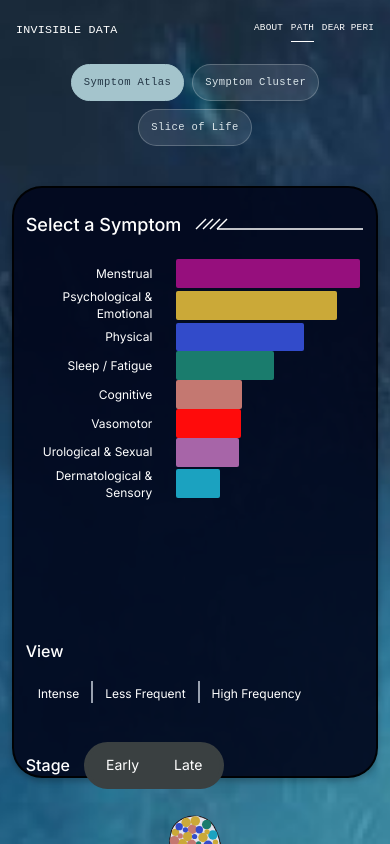
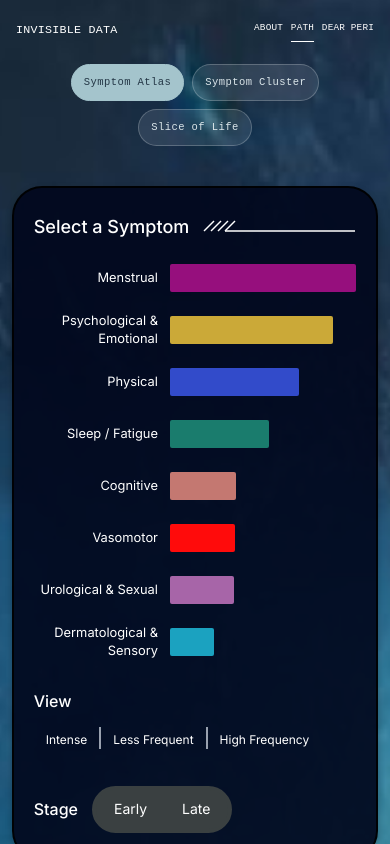
Before and after one commit to mittalnidhi/The-Invisible-Data, a React (Vite) app: page /colony in a window 390 px wide. Shown: the top 844 px of the page. Built offline with nearby package versions, Linux system fonts and the light colour scheme.

Commit message:
changed left control panel in colony for mobile so that it scales well

```diff
--- a/src/Colony.css
+++ b/src/Colony.css
@@ -1024,3 +1024,70 @@
     transform: none !important;
   }
 }
+
+
+/* =========================================
+   MOBILE ONLY — LEFT PANEL FIX
+========================================= */
+
+@media screen and (max-width: 767px) {
+
+  .colony-filter-panel {
+    height: auto !important;
+    min-height: 0 !important;
+    overflow: visible;
+  }
+
+  .colony-filter-content {
+    height: auto !important;
+    min-height: 0 !important;
+    padding: 26px 20px !important;
+    gap: 0;
+  }
+
+  /* Prevent the symptom list from stretching */
+  .colony-symptom-list {
+    flex: 0 0 auto !important;
+    height: auto !important;
+    min-height: 0 !important;
+    margin-top: 18px;
+    margin-bottom: 24px;
+  }
+
+  /* Override h-full on ColonySymptoms */
+  .colony-symptom-list > div {
+    height: auto !important;
+    padding: 0;
+    gap: 10px;
+  }
+
+  /* Each symptom gets its own row */
+  .colony-symptom-list .chart-text {
+    font-size: clamp(12px, 3.3vw, 15px);
+    line-height: 1.4;
+  }
+
+  .colony-symptom-list .chart-bar {
+    min-height: 18px;
+  }
+
+  .colony-symptom-list .relative.flex.flex-row.items-center {
+    height: auto !important;
+    min-height: 42px;
+    gap: 12px;
+  }
+
+  .colony-view-options {
+    margin-top: 8px;
+    margin-bottom: 18px;
+  }
+
+  .colony-stage-row {
+    margin-top: 12px;
+    gap: 14px;
+  }
+
+  .colony-stage-selector {
+    margin-left: 0;
+  }
+}
```
